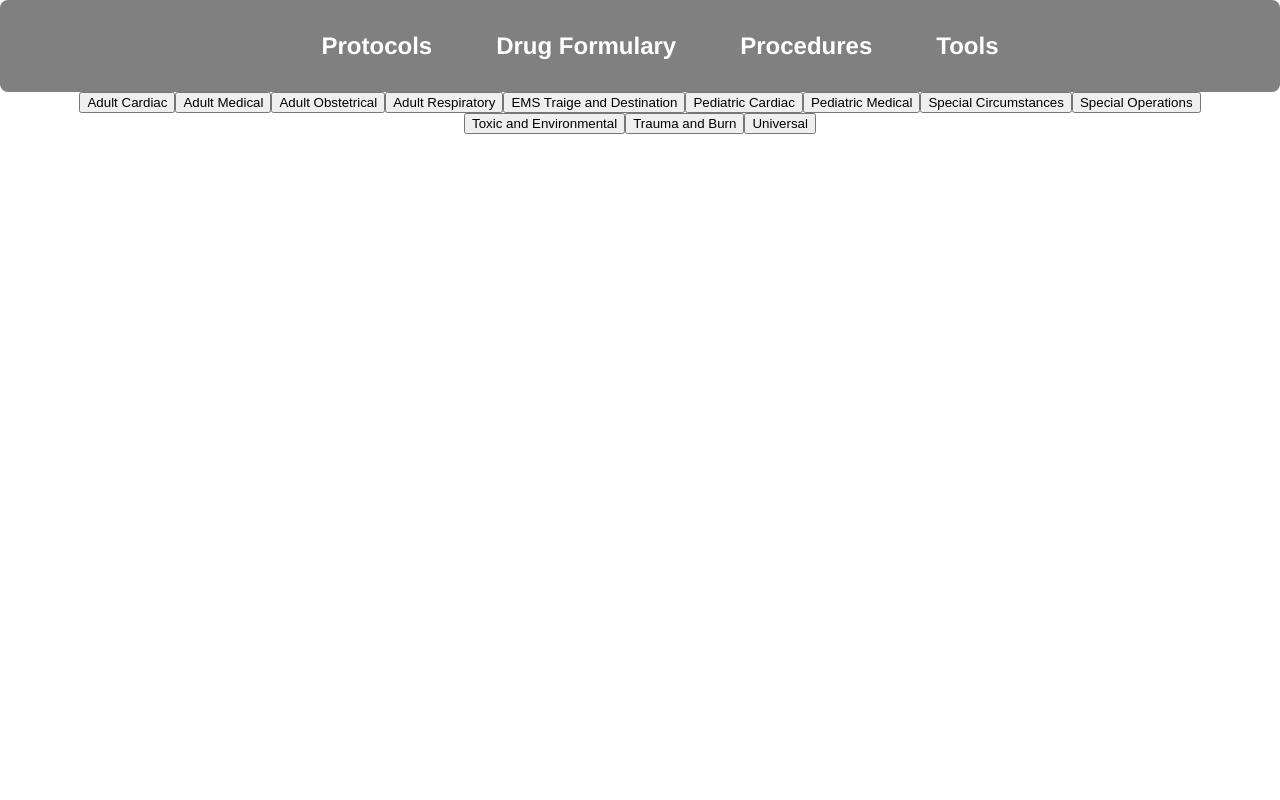
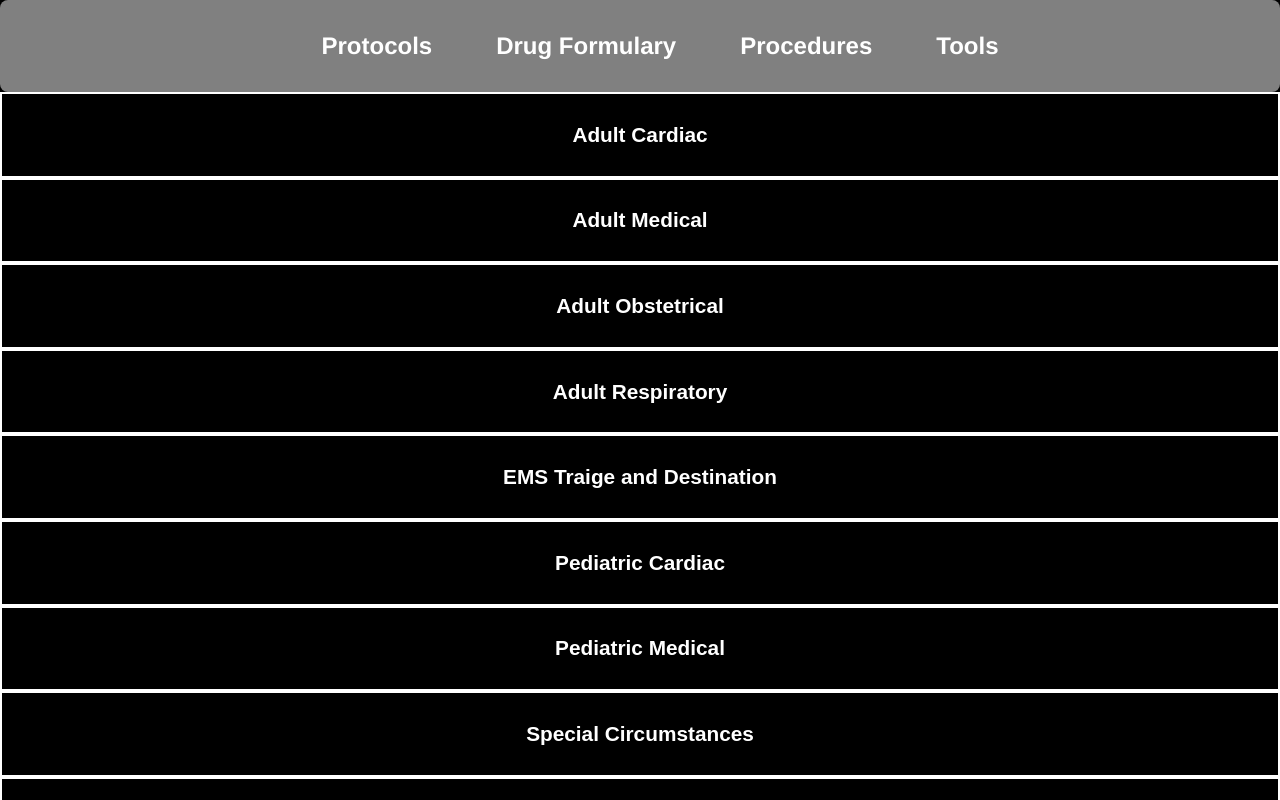
Before and after one commit to Jonathan-Dunn95/paramedic-helper, a Vue app in the folder vue/: page /protocols in a window 1280 px wide. Shown: the top 800 px of the page. Built offline with nearby package versions, Linux system fonts and the light colour scheme.

Commit message:
Fixed some styling and button redirecting

```diff
--- a/vue/src/App.vue
+++ b/vue/src/App.vue
@@ -28,6 +28,6 @@ body {
   -moz-osx-font-smoothing: grayscale;
   text-align: center;
   color: white;
-  /* background-color: black; */
+  background-color: black;
 }
 </style>
--- a/vue/src/components/ProtocolCategories.vue
+++ b/vue/src/components/ProtocolCategories.vue
@@ -24,16 +24,23 @@ export default {
 <style scoped>
 .container {
     display: flex;
+    flex-direction: column;
     justify-content: center;
 }
 .categories {
     list-style-type: none;
 }
 button {
+    padding: 1.8rem;
+    font-size: 1.3rem;
+    font-weight: bold;
+    background-color: black;
+    color: white;
+    border: 2px solid white;
+    transition-duration: 0.1s;
+}
+button:hover {
     background-color: white;
-    border: 2px solid white;
-    padding: 2rem;
-    font-size: 1.2rem;
-    font-weight: bold;
+    color:black;
 }
 </style>
--- a/vue/src/views/FormularyView.vue
+++ b/vue/src/views/FormularyView.vue
@@ -1,9 +1,6 @@
 <template>
   <div class="container">
     <h1>Medications List</h1>
-      <button>
-        HELLO THERE
-      </button>
   </div>
 </template>
 
--- a/vue/src/views/ProtocolsView.vue
+++ b/vue/src/views/ProtocolsView.vue
@@ -1,28 +1,16 @@
 <template>
   <div class="container">
-      <button>Adult Cardiac</button>
-      <button>Adult Medical</button>
-      <button>Adult Obstetrical</button>
-      <button>Adult Respiratory</button>
-      <button>EMS Traige and Destination</button>
-      <button>Pediatric Cardiac</button>
-      <button>Pediatric Medical</button>
-      <button>Special Circumstances</button>
-      <button>Special Operations</button>
-      <button>Toxic and Environmental</button>
-      <button>Trauma and Burn</button>
-      <button>Universal</button>
-    <!-- <ProtocolCategories /> -->
+    <ProtocolCategories />
   </div>
 </template>
 
 <script>
-// import ProtocolCategories from '@/components/ProtocolCategories.vue';
+import ProtocolCategories from '@/components/ProtocolCategories.vue';
 
 export default {
   name: "protocols-view",
   components: {
-    // ProtocolCategories
+    ProtocolCategories
   }
 }
 </script>
```
